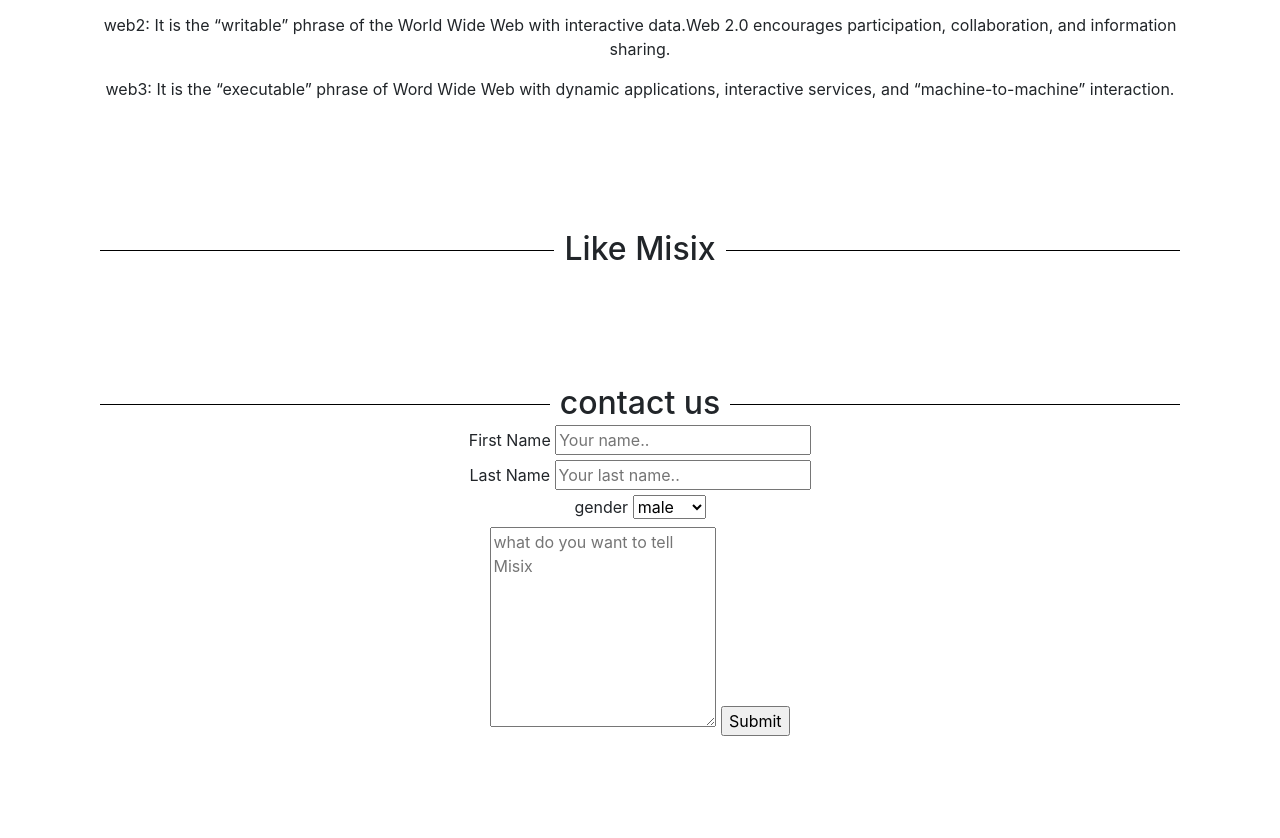
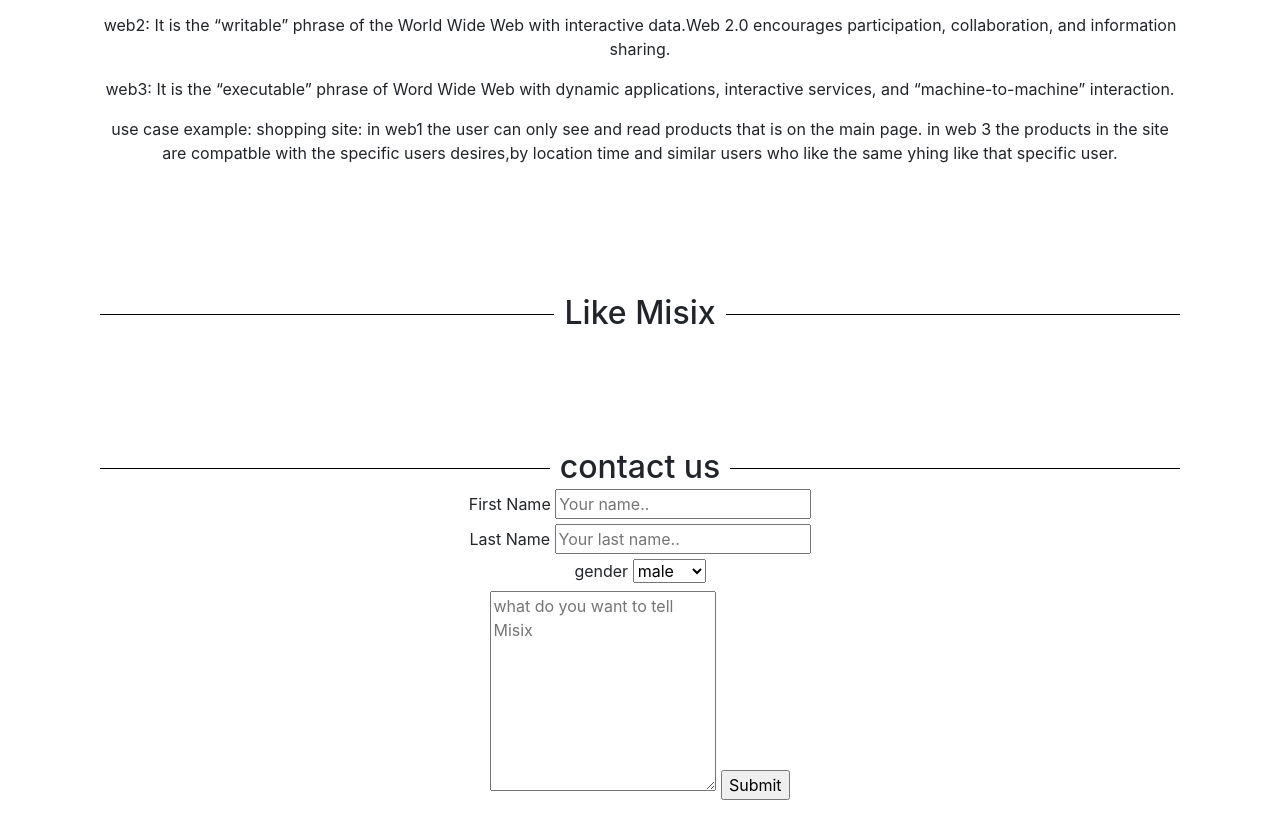
Before and after one commit to omerRei/work1, a plain HTML site: page index.html in a window 1280 px wide. Shown: the part 2215-3053 px from the top of the page. Drawn offline with nearby package versions, Linux system fonts and the light colour scheme.

Commit message:
use case added

```diff
--- a/index.html
+++ b/index.html
@@ -237,6 +237,10 @@
 				<p>
 					web3: It is the “executable” phrase of Word Wide Web with dynamic applications, interactive services, and “machine-to-machine” interaction.
 				</p>
+				<p>
+					use case example:
+					shopping site: in web1 the user can only see and read products that is on the main page. in web 3 the products in the site are compatble with the specific users desires,by location time and similar users who like the same yhing like that specific user.
+				</p>
 			</div>
 		</div>
 
```
